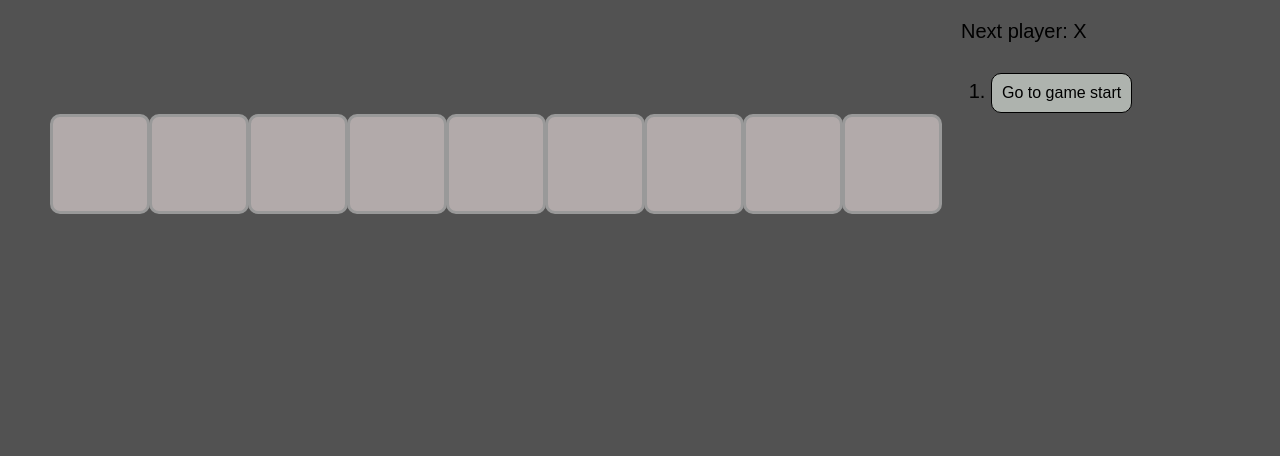
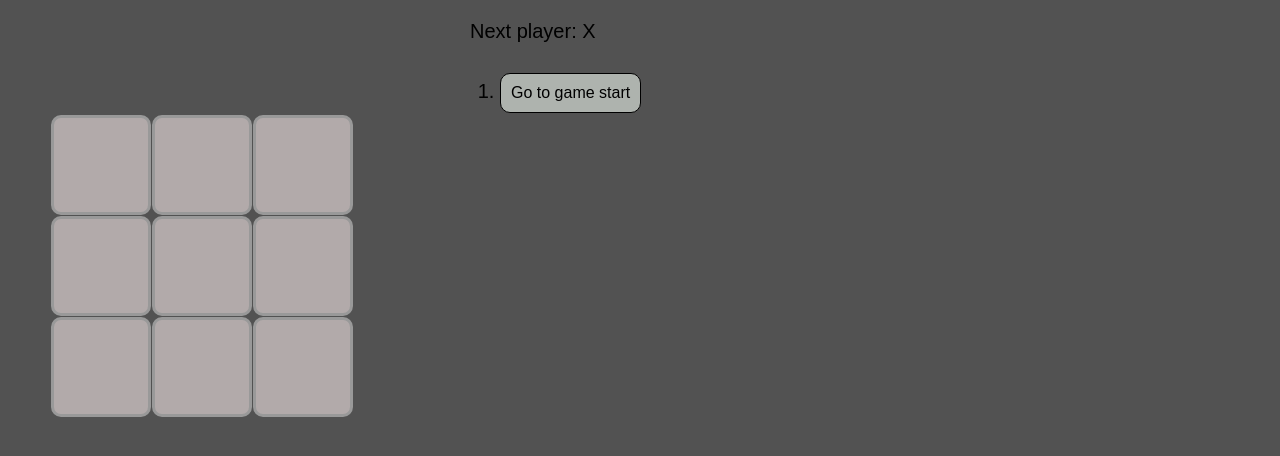
Before and after one commit to hrdwhrdwhrdw/tic-tac-toe, a React (Create React App) app: page / in a window 1280 px wide. Shown: the top 456 px of the page. Built offline with nearby package versions, Linux system fonts and the light colour scheme.

Commit message:
create map function to add squares

```diff
--- a/src/App.css
+++ b/src/App.css
@@ -8,10 +8,18 @@ ol, ul {
   padding-left: 30px;
 }
 
-.board-row:after {
-  clear: both;
-  content: "";
-  display: table;
+.board-row {
+  list-style-type: none;
+  width: 400px;
+  display: flex;
+  flex-wrap: wrap;
+}
+
+.item-square {
+  flex: 0 0 20%;
+  display: flex;
+  align-items: flex-end;
+  padding: 1px;
 }
 
 .status {
--- a/src/christ/Game.jsx
+++ b/src/christ/Game.jsx
@@ -41,7 +41,7 @@ class Game extends React.Component {
     squares[i] = this.state.xIsNext ? "X" : "O";
     chosenValue[this.state.stepNumber] = i + 1;
 
-    this.setState({                                                                   // set current history and history ov values
+    this.setState({                             // set current history and history ov values
       history: history.concat([
         {
           squares: squares,
--- a/src/christ/Square.js
+++ b/src/christ/Square.js
@@ -1,8 +1,9 @@
 function Square(props) {
-  return (
+  return (<li className="item-square">
     <button className={props.className ? 'chosen square' : 'square'} onClick={props.onClick}>
       {props.value}
     </button>
+  </li>
   );
 }
 
```
